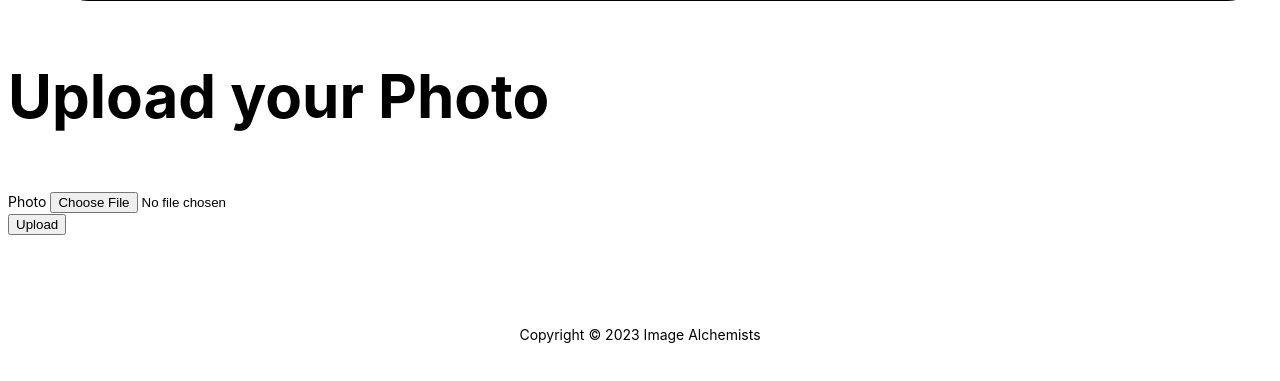
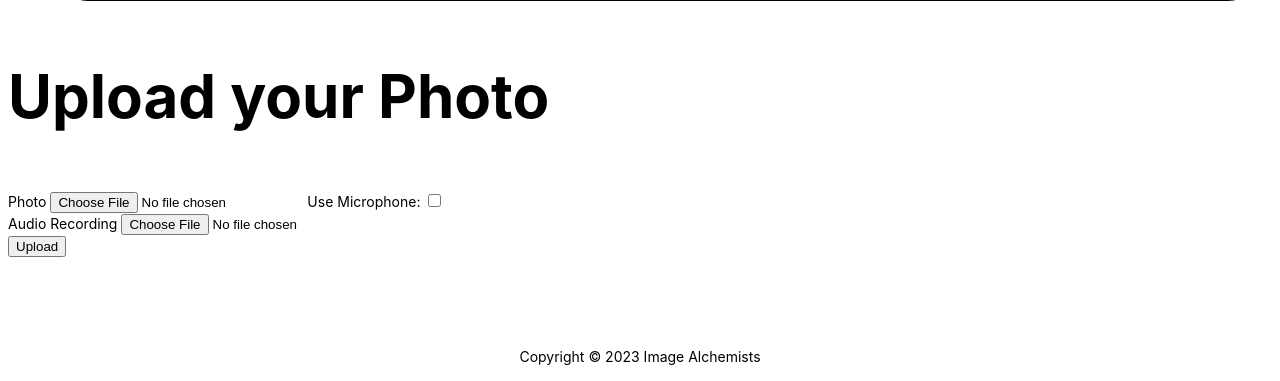
Before and after one commit to CallayJarrett/Capstone2023, a Flask app: template app/templates/upload.html in a window 1280 px wide. Shown: the part 493-874 px from the top of the page. Before the commit the page ends 836 px from the top, so only its background shows below. Run offline with Flask 2, Linux system fonts and the light colour scheme; the template is opened without the code that fills it: values that come from a table or form of the project are taken from there, others are empty; some libraries are stand-ins or nearby versions.

Commit message:
Add files via upload

```diff
--- a/app/forms.py
+++ b/app/forms.py
@@ -1,26 +1,13 @@
 from flask_wtf import FlaskForm
-from wtforms import StringField, validators, PasswordField
-from wtforms.validators import InputRequired
 from flask_wtf.file import FileField, FileRequired, FileAllowed
-
-class UserForm(FlaskForm):
-    username = StringField('Username', [validators.InputRequired()])
-    password = StringField('Password', [validators.InputRequired()])
-    firstname = StringField('First Name', [validators.InputRequired()])
-    lastname = StringField('Last Name', [validators.InputRequired()])
-
-    profile_photo = FileField('Profile Photo', validators=[
-                FileRequired(),
-                FileAllowed(['jpg', 'png', 'jpeg'], 'Images Only!')
-            ]
-    )
-
-class LoginForm(FlaskForm):
-    username = StringField('Username', [validators.InputRequired()])
-    password = PasswordField('Password', [validators.InputRequired()])
+from wtforms import BooleanField
 
 class PhotoForm(FlaskForm):
     photo = FileField('Photo', validators=[
         FileRequired(),
         FileAllowed(['jpg', 'png'], 'Images only!')
     ])
+    use_microphone = BooleanField('Use Microphone', default=False)
+    audio = FileField('Audio Recording', validators=[
+        FileAllowed(['wav', 'flac'], 'Audio files only!')
+    ])
--- a/app/speech.py
+++ b/app/speech.py
@@ -3,7 +3,7 @@ import pyttsx3
 import speech_recognition as sr
 
 # Set OpenAI API key
-openai.api_key = "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"
+openai.api_key = "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"
 
 # Initialize text-to-speech engine
 engine = pyttsx3.init()
--- a/app/templates/library.html
+++ b/app/templates/library.html
@@ -8,7 +8,7 @@
 <div class="librarysection">
     <div>
         <h3>Uploads</h3>
-        <a href="{{ url_for('uploadphoto') }}">
+        <a href="{{ url_for('upload') }}">
             <img src="{{ url_for('static', filename='images/upload.png') }}" alt="Uploadimg" class="librarybtn" width="150" height="150">
         </a>
     </div>
--- a/app/templates/upload.html
+++ b/app/templates/upload.html
@@ -29,15 +29,118 @@
         <div class="uploadedphoto">
             {{ form.photo.label(class="label") }}
             {{ form.photo(class="control") }}
+            <label for="use_microphone">Use Microphone:</label>
+            {{ form.use_microphone() }}
+            <br>
+            <div id="audio-div" style="display: none;">
+                <button type="button" id="start-recording">Start Recording</button>
+                <button type="button" id="stop-recording" disabled>Stop Recording</button>
+                <button type="button" id="play-recording" disabled>Play Recording</button>
+            </div>
+            {{ form.audio.label(id="audio-data") }}
+            {{ form.audio(id="audio-file") }}
+
         </div>
 
         <button class="uploadbtn">Upload</button>
     </form>
 </div>
 
-
 {% endblock %}
 
 {% block js %}
-<script src="{{ url_for('static', filename='js/app.js') }}"></script>
-{% endblock%}
+
+<script src="https://cdn.rawgit.com/mattdiamond/Recorderjs/08e7abd9/dist/recorder.js"></script>
+<script>
+    var startButton = document.getElementById('start-recording');
+    var stopButton = document.getElementById('stop-recording');
+    var playButton = document.getElementById('play-recording');
+    var audioDataInput = document.getElementById('audio-data');
+    var audioFileInput = document.getElementById('audio-file');
+
+    var mediaRecorder;
+    var recordedChunks = [];
+
+    function onMediaSuccess(stream) {
+        mediaRecorder = new MediaRecorder(stream);
+
+        mediaRecorder.ondataavailable = function (event) {
+            if (event.data.size > 0) {
+                recordedChunks.push(event.data);
+            }
+        };
+
+        mediaRecorder.onstop = function () {
+            var blob = new Blob(recordedChunks, { type: 'audio/wav' });
+            recordedChunks = [];
+            var reader = new FileReader();
+            reader.onloadend = function () {
+                audioDataInput.value = reader.result;
+            };
+            reader.readAsDataURL(blob);
+        };
+
+        startButton.disabled = false;
+    }
+
+    function onMediaError(err) {
+        console.error('Error accessing the microphone: ', err);
+        startButton.disabled = true;
+    }
+
+    function startRecording() {
+        recordedChunks = [];
+        mediaRecorder.start();
+        startButton.disabled = true;
+        stopButton.disabled = false;
+        playButton.disabled = true;
+    }
+
+    function stopRecording() {
+        mediaRecorder.stop();
+        startButton.disabled = false;
+        stopButton.disabled = true;
+        playButton.disabled = false;
+    }
+
+    function playRecording() {
+        var audioBlob = new Blob(recordedChunks, { type: 'audio/wav' });
+        var audioUrl = URL.createObjectURL(audioBlob);
+        var audioElement = new Audio(audioUrl);
+        audioElement.play();
+    }
+
+    function handleAudioFileChange(event) {
+        const file = event.target.files[0];
+        if (file) {
+            const reader = new FileReader();
+            reader.onload = function (e) {
+                audioDataInput.value = e.target.result;
+            };
+            reader.readAsDataURL(file);
+        }
+    }
+
+    startButton.onclick = startRecording;
+    stopButton.onclick = stopRecording;
+    playButton.onclick = playRecording;
+
+    audioFileInput.addEventListener('change', handleAudioFileChange);
+
+    document.getElementById('use_microphone').addEventListener('change', function () {
+        var audioDiv = document.getElementById('audio-div');
+        if (this.checked) {
+            audioDiv.style.display = 'block';
+            audioFileInput.style.display = 'none';
+        } else {
+            audioDiv.style.display = 'none';
+            audioFileInput.style.display = 'block';
+            audioDataInput.value = ''; // Clear the audio data when not using the microphone
+        }
+    });
+
+    navigator.mediaDevices.getUserMedia({ audio: true })
+        .then(onMediaSuccess)
+        .catch(onMediaError);
+</script>
+{% endblock%}
--- a/app/views.py
+++ b/app/views.py
@@ -1,12 +1,11 @@
 import os
-from app import app, db
+from app import app
 from flask import render_template, request, redirect, url_for, flash
 from app.speech import *
 from werkzeug.utils import secure_filename
-from werkzeug.security import check_password_hash
-from app.forms import UserForm, LoginForm, PhotoForm
-from app.models import User, Photo, VoiceCommand, Designs, ExtendScriptFile
-from flask_wtf.csrf import generate_csrf
+from app.forms import PhotoForm
+import speech_recognition as sr
+
 
 
 @app.route('/')
@@ -44,23 +43,40 @@ def scripts():
     """Render website's upload page."""
     return render_template('scripts.html')
 
-
-@app.route('/uploadphoto', methods=['POST', 'GET'])
+@app.route('/uploadphoto',methods=['POST','GET'])
 def uploadphoto():
     """Render website's upload page."""
     photoform = PhotoForm()
+    recognizer = sr.Recognizer()
 
-    if request.method == 'POST':
-        if photoform.validate_on_submit():
+    if photoform.validate_on_submit():
 
-            photo = photoform.photo.data
-            filename = secure_filename(photo.filename)
-            photo.save(os.path.join(
-                app.config['UPLOAD_FOLDER'], filename
-            ))
-    return render_template('upload.html', form=photoform)
+        photo = photoform.photo.data # we could also use request.files['photo']
+        audio = photoform.audio.data
+
+        filename = secure_filename(photo.filename)
+        photo.save(os.path.join(app.config['UPLOAD_FOLDER'], filename))
+        print(filename)
 
 
+        filenameAudio = secure_filename(audio.filename)
+        print(filenameAudio)
+        #audio.save(os.path.join(app.config['UPLOAD_FOLDER'], filenameAudio))
+
+
+        with sr.AudioFile(audio) as source:
+            ar = recognizer.record(source)
+        try:
+            text = recognizer.recognize_google(ar)
+            print("text:")
+            print(text)
+            reply = get_openai_response("Convert to ExtendScript"+text)
+            print("GPT-3 says:", reply)
+        except Exception as e:
+            print("Unknown error has occurred", e)
+
+
+    return render_template('upload.html',form=photoform)
 
 @app.route('/command')
 def command():
@@ -75,6 +91,9 @@ def commit():
 # Route to handle user speech input from microphone
 @app.route('/process_microphone', methods=['POST'])
 def process_microphone():
+
+    audio_data = request.files['audio_data']
+    recognizer = sr.Recognizer()
     with sr.Microphone() as source:
         recognizer.adjust_for_ambient_noise(source)
         audio = recognizer.listen(source)
@@ -82,10 +101,10 @@ def process_microphone():
     try:
         text = recognizer.recognize_google(audio)
         print("You said:", text)
-        reply = get_openai_response(text)
-        print("GPT-3 says:", reply)
-        speak_response(reply)
-        return reply
+       # reply = get_openai_response(text)
+        ##print("GPT-3 says:", reply)
+        #speak_response(reply)
+        return text
     except sr.UnknownValueError:
         return "Speech recognition could not understand audio. Please try again."
     except sr.RequestError as e:
```
Also changed, not shown: app/__init__.py (+0 -7 lines), app/config.py (+4 -6 lines).
